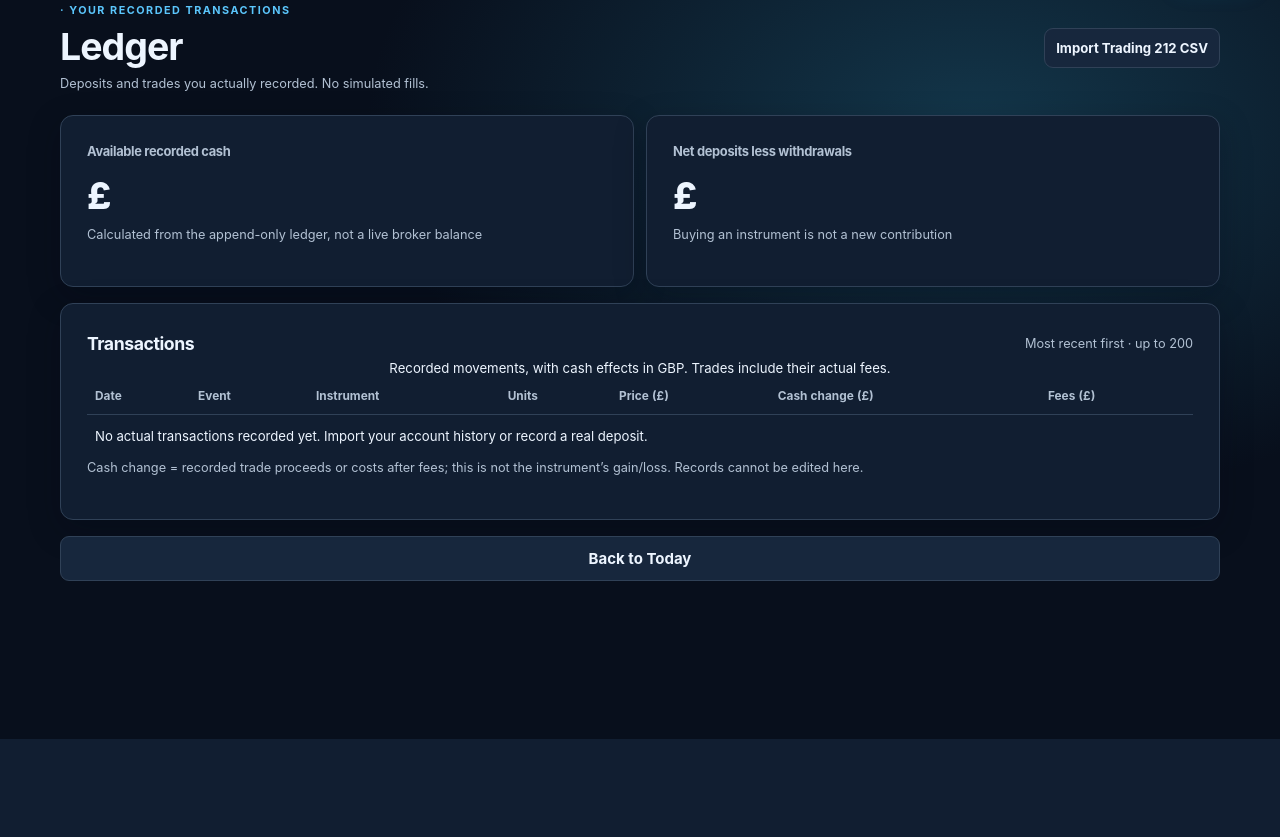
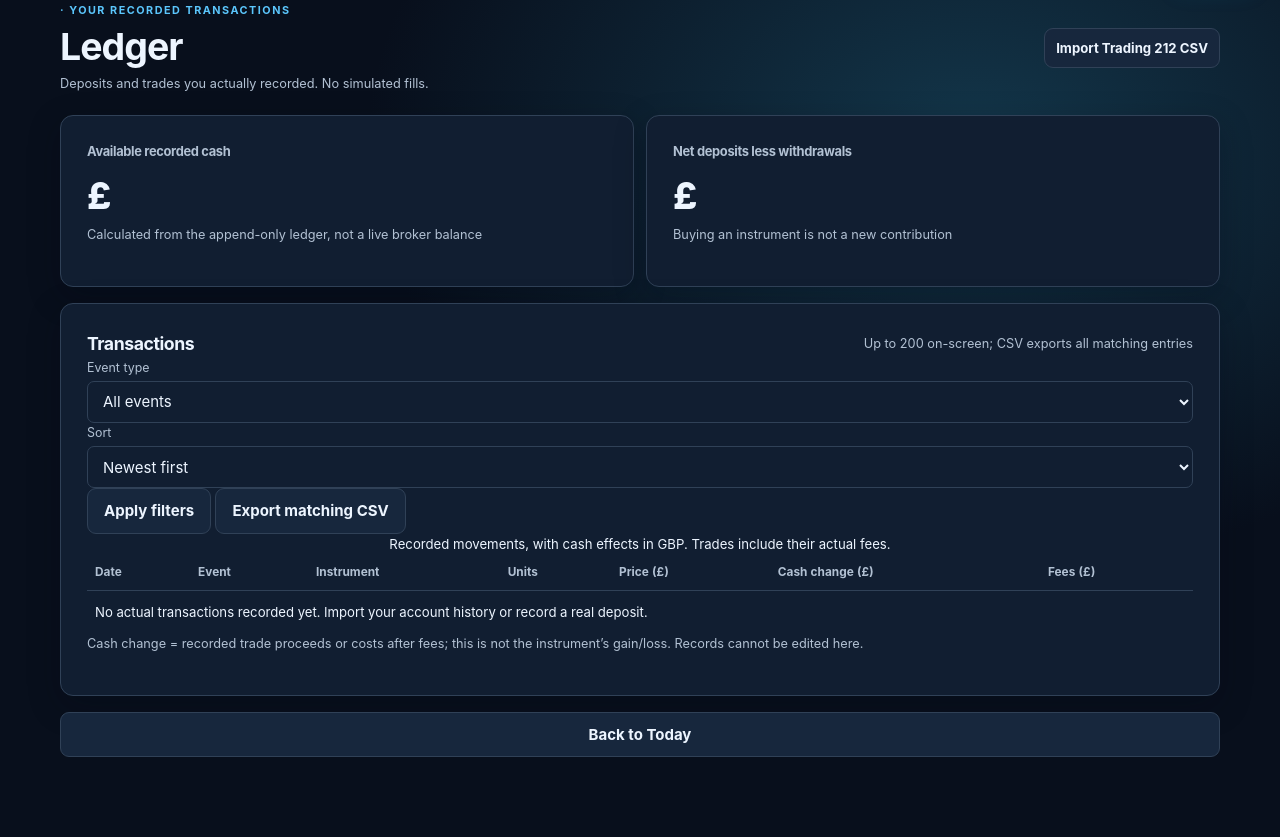
Before and after one commit to Ricas13/wealtharr_v2, a Django app: template templates/ledger_cockpit.html in a window 1280 px wide. Shown: the part 61-898 px from the top of the page. Before the commit the page ends 800 px from the top, so only its background shows below. Run offline with Django 5.2, Linux system fonts and the light colour scheme; the template is opened without the code that fills it, so the values that code supplies are empty.

Commit message:
feat(ui): filter/sort owner ledger and export all matching recorded CSV entries

```diff
--- a/templates/ledger_cockpit.html
+++ b/templates/ledger_cockpit.html
@@ -21,7 +21,27 @@
     </section>
   </div>
   <section class="panel ck-card" aria-labelledby="transactions-title">
-    <div class="ck-section-head"><h2 id="transactions-title">Transactions</h2><span class="ck-muted">Most recent first · up to 200</span></div>
+    <div class="ck-section-head"><h2 id="transactions-title">Transactions</h2><span class="ck-muted">Up to 200 on-screen; CSV exports all matching entries</span></div>
+    <form method="get" action="{% url 'cockpit_ledger' %}" class="ck-ledger-controls" aria-label="Filter and sort ledger entries">
+      <div class="ck-form-pair">
+        <label for="kind-filter">Event type</label>
+        <select id="kind-filter" name="kind" class="field">
+          <option value="">All events</option>
+          {% for kind_value, kind_label in kind_choices %}
+            <option value="{{ kind_value }}" {% if filter_kind == kind_value %}selected{% endif %}>{{ kind_label }}</option>
+          {% endfor %}
+        </select>
+      </div>
+      <div class="ck-form-pair">
+        <label for="order-filter">Sort</label>
+        <select id="order-filter" name="order" class="field">
+          <option value="newest" {% if sort_order == 'newest' %}selected{% endif %}>Newest first</option>
+          <option value="oldest" {% if sort_order == 'oldest' %}selected{% endif %}>Oldest first</option>
+        </select>
+      </div>
+      <button class="btn" type="submit">Apply filters</button>
+      <button class="btn btn-subtle" type="submit" name="format" value="csv">Export matching CSV</button>
+    </form>
     <div class="table-scroll"><table class="data-table ck-ledger-table">
       <caption>Recorded movements, with cash effects in GBP. Trades include their actual fees.</caption>
       <thead><tr><th>Date</th><th>Event</th><th>Instrument</th><th>Units</th><th>Price (£)</th><th>Cash change (£)</th><th>Fees (£)</th></tr></thead>
```
